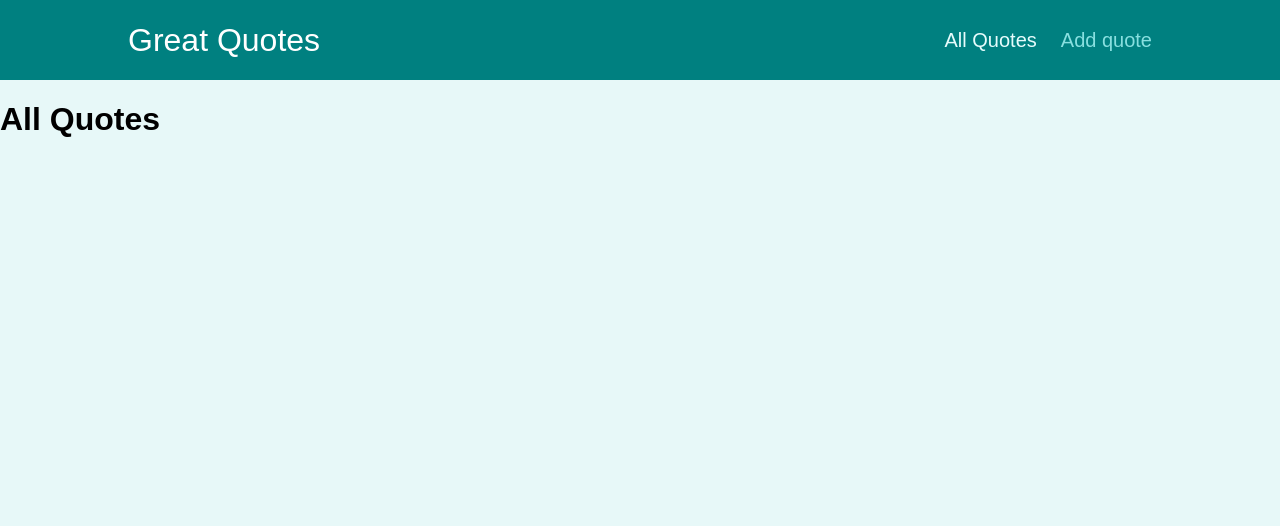
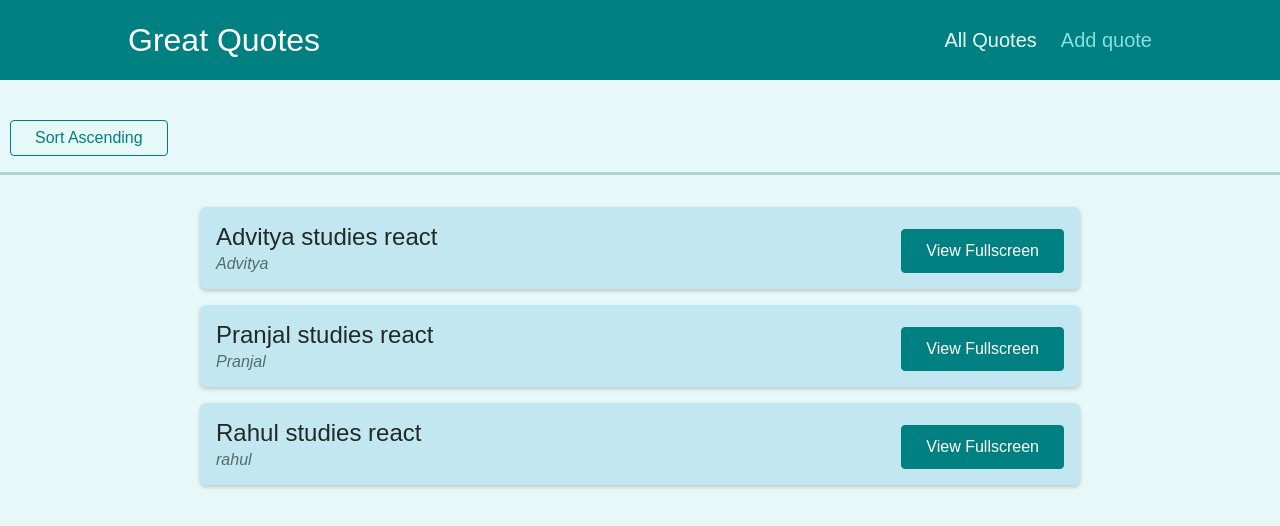
Before and after one commit to xAdvitya/Quotes, a React (Create React App) app: page /quotes in a window 1280 px wide. Shown: the top 526 px of the page. Built offline with nearby package versions, Linux system fonts and the light colour scheme.

Commit message:
adding quotes, changing design

```diff
--- a/src/App.js
+++ b/src/App.js
@@ -3,6 +3,7 @@
 import NewQuote from './Pages/NewQuote';
 import QuoteDetail from './Pages/QuoteDetail';
 import Layout from './components/layout/Layout';
+import NotFound from './Pages/NotFound';
 
 function App() {
   return (
@@ -21,6 +22,9 @@
         <Route path="/new-quote">
           <NewQuote />
         </Route>
+        <Route path="*">
+          <NotFound/>
+        </Route>
       </Switch>
     </Layout>
   );
--- a/src/Pages/AllQuotes.js
+++ b/src/Pages/AllQuotes.js
@@ -1,4 +1,23 @@
+import QuoteList from '../components/quotes/QuoteList';
+
+const DUMMY_QUOTES = [
+  {
+    id: 'q1',
+    author: 'rahul',
+    text: 'Rahul studies react',
+  },
+  {
+    id: 'q2',
+    author: 'Pranjal',
+    text: 'Pranjal studies react',
+  },
+  {
+    id: 'q3',
+    author: 'Advitya',
+    text: 'Advitya studies react',
+  },
+];
 const AllQuotes = () => {
-  return <h1>All Quotes</h1>;
+  return <QuoteList quotes={DUMMY_QUOTES } />;
 };
 export default AllQuotes;
--- a/src/Pages/NewQuote.js
+++ b/src/Pages/NewQuote.js
@@ -1,4 +1,13 @@
+import QuoteForm from '../components/quotes/QuoteForm';
+import { useHistory } from 'react-router-dom';
+
 const NewQuote = () => {
-    return <h1>New Quote</h1>;
+  const history = useHistory();
+  const addQuoteHandler = (quoteData) => {
+    console.log(quoteData);
+    history.push('/quotes');
   };
-  export default NewQuote;
+
+  return <QuoteForm onAddQuote={addQuoteHandler} />;
+};
+export default NewQuote;
--- /dev/null
+++ b/src/Pages/NotFound.js
@@ -0,0 +1,9 @@
+const NotFound = () => {
+  return (
+    <div className="centered">
+      <p> Page Not Found</p>
+    </div>
+  );
+};
+
+export default NotFound;
--- a/src/Pages/QuoteDetail.js
+++ b/src/Pages/QuoteDetail.js
@@ -1,14 +1,37 @@
 import { Route, useParams } from 'react-router-dom';
 import Comments from '../components/comments/Comments';
+import HighlightedQuote from '../components/quotes/HighlightedQuote';
+
+const DUMMY_QUOTES = [
+  {
+    id: 'q1',
+    author: 'rahul',
+    text: 'Rahul studies react',
+  },
+  {
+    id: 'q2',
+    author: 'Pranjal',
+    text: 'Pranjal studies react',
+  },
+  {
+    id: 'q3',
+    author: 'Advitya',
+    text: 'Advitya studies react',
+  },
+];
+
 const QuoteDetail = () => {
-  const param = useParams();
+  const params = useParams();
+  const quote = DUMMY_QUOTES.find((quote) => quote.id === params.quoteId);
+  if (!quote) {
+    return <p>No Quote Found</p>;
+  }
 
   return (
     <div>
-      <h1>Quote Details </h1>
-      <h1>{param.quoteId}</h1>
+      <HighlightedQuote text={quote.text} author={quote.author} />
 
-      <Route path={`/quotes/${param.quoteId}/comments`}>
+      <Route path={`/quotes/${params.quoteId}/comments`}>
         <Comments />
       </Route>
     </div>
--- a/src/components/quotes/QuoteForm.js
+++ b/src/components/quotes/QuoteForm.js
@@ -1,10 +1,11 @@
-import { useRef } from 'react';
-
-import Card from '../ui/Card';
-import LoadingSpinner from '../ui/LoadingSpinner';
+import { useRef, useState } from 'react';
+import { Prompt } from 'react-router-dom';
+import Card from '../UI/Card';
+import LoadingSpinner from '../UI/LoadingSpinner';
 import classes from './QuoteForm.module.css';
 
 const QuoteForm = (props) => {
+  const [isEntered, setIsEntered] = useState(false);
   const authorInputRef = useRef();
   const textInputRef = useRef();
 
@@ -19,9 +20,25 @@
     props.onAddQuote({ author: enteredAuthor, text: enteredText });
   }
 
+  const finishEnteringHandler = () => {
+    setIsEntered(false);
+  };
+
+  const formFocusHandler = () => {
+    setIsEntered(true);
+  };
   return (
+    <>
+      <Prompt
+        when={isEntered}
+        message={(location) => 'your entered data will belost'}
+      />
       <Card>
-      <form className={classes.form} onSubmit={submitFormHandler}>
+        <form
+          onFocus={formFocusHandler}
+          className={classes.form}
+          onSubmit={submitFormHandler}
+        >
           {props.isLoading && (
             <div className={classes.loading}>
               <LoadingSpinner />
@@ -29,18 +46,21 @@
           )}
 
           <div className={classes.control}>
-          <label htmlFor='author'>Author</label>
-          <input type='text' id='author' ref={authorInputRef} />
+            <label htmlFor="author">Author</label>
+            <input type="text" id="author" ref={authorInputRef} />
           </div>
           <div className={classes.control}>
-          <label htmlFor='text'>Text</label>
-          <textarea id='text' rows='5' ref={textInputRef}></textarea>
+            <label htmlFor="text">Text</label>
+            <textarea id="text" rows="5" ref={textInputRef}></textarea>
           </div>
           <div className={classes.actions}>
-          <button className='btn'>Add Quote</button>
+            <button onClick={finishEnteringHandler} className="btn">
+              Add Quote
+            </button>
           </div>
         </form>
       </Card>
+    </>
   );
 };
 
--- a/src/components/quotes/QuoteItem.js
+++ b/src/components/quotes/QuoteItem.js
@@ -1,3 +1,4 @@
+import { Link } from 'react-router-dom';
 import classes from './QuoteItem.module.css';
 
 const QuoteItem = (props) => {
@@ -9,9 +10,7 @@
         </blockquote>
         <figcaption>{props.author}</figcaption>
       </figure>
-      <a className='btn'>
-        View Fullscreen
-      </a>
+      <Link className="btn" to={`/quotes/${props.id}`}>View Fullscreen</Link>
     </li>
   );
 };
--- a/src/components/quotes/QuoteList.js
+++ b/src/components/quotes/QuoteList.js
@@ -1,13 +1,41 @@
 import { Fragment } from 'react';
-
+import { useHistory, useLocation } from 'react-router-dom';
 import QuoteItem from './QuoteItem';
 import classes from './QuoteList.module.css';
 
+const sortQuotes = (quotes, ascending) => {
+  return quotes.sort((quoteA, quoteB) => {
+    if (ascending) {
+      return quoteA.id > quoteB.id ? 1 : -1;
+    } else {
+      return quoteA.id < quoteB.id ? 1 : -1;
+    }
+  });
+};
+
 const QuoteList = (props) => {
+
+  const history = useHistory();
+  const location = useLocation();
+
+  const queryParams = new URLSearchParams(location.search);
+  const isSortingAscending = queryParams.get('sort') === 'asc';
+
+  const sortedQuotes = sortQuotes(props.quotes, isSortingAscending);
+
+  const changeSortingHandler = () => {
+    history.push('/quotes?sort=' + (isSortingAscending ? 'desc' : 'asc'));
+  };
+
   return (
     <Fragment>
+      <div className={classes.sorting}>
+        <button onClick={changeSortingHandler}>
+          Sort {isSortingAscending ? 'Descending' : 'Ascending'}
+        </button>
+      </div>
       <ul className={classes.list}>
-        {props.quotes.map((quote) => (
+        {sortedQuotes.map((quote) => (
           <QuoteItem
             key={quote.id}
             id={quote.id}
--- a/src/components/quotes/QuoteList.module.css
+++ b/src/components/quotes/QuoteList.module.css
@@ -1,21 +1,25 @@
 .list {
   list-style: none;
-  margin: 0;
+  margin-left: 200px;
+  margin-right: 200px;
   padding: 0;
 }
 
 .sorting {
+  margin-top: 30px;
   padding-bottom: 1rem;
   border-bottom: 3px solid #b2d4d4;
   margin-bottom: 2rem;
 }
 
 .sorting button {
+  margin-top: 10px;
+  margin-left: 10px;
   font: inherit;
   color: teal;
   border: 1px solid teal;
   background-color: transparent;
-  border-radius: 4px;
+  border-radius:4px;
   padding: 0.5rem 1.5rem;
   cursor: pointer;
 }
```
Lines whose indentation alone changed are shown as unchanged.
